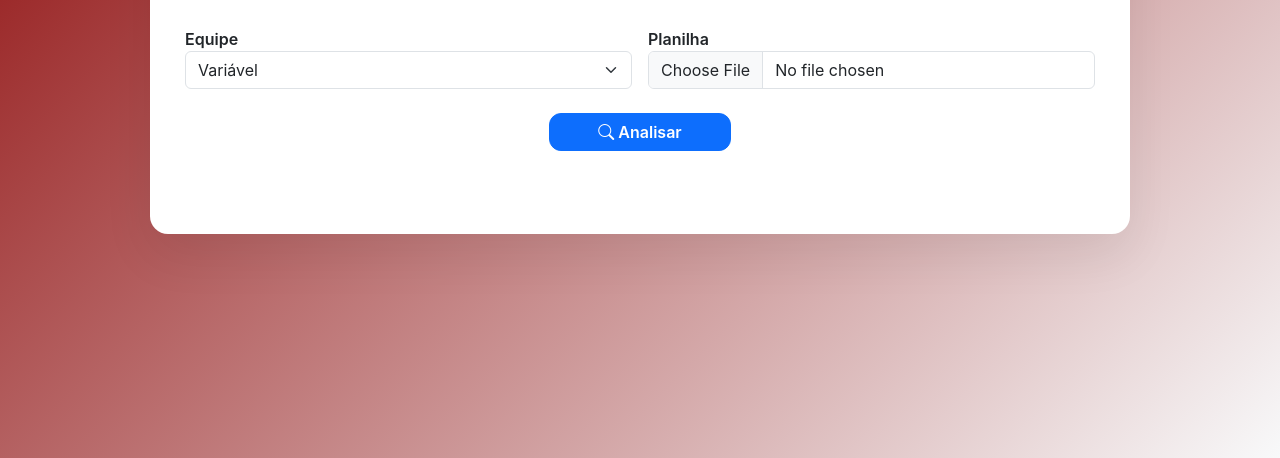
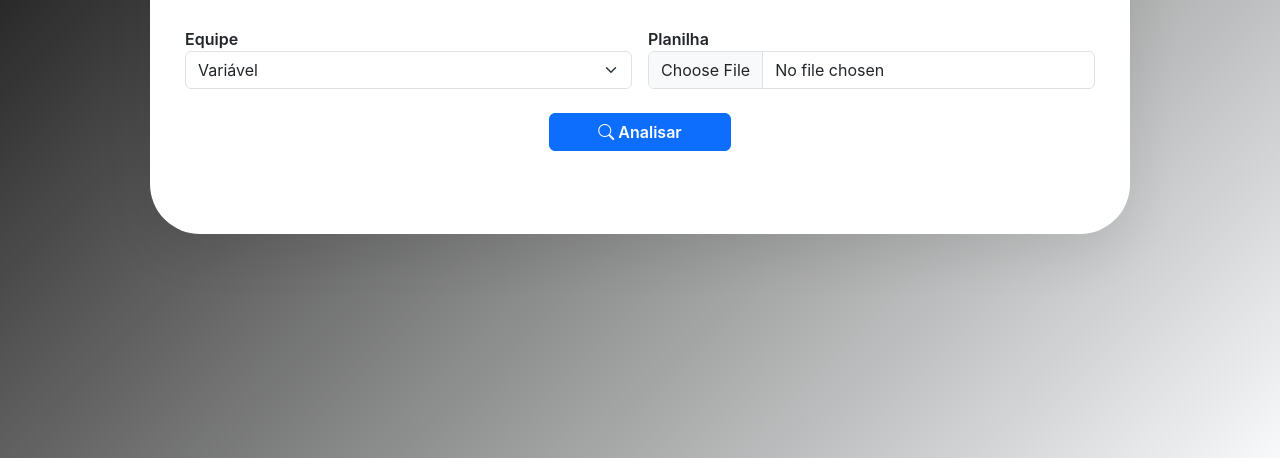
Before and after one commit to alexsiqueira15/Producao-Por-Hora-Sicol, a plain HTML site: page index.html in a window 1280 px wide. Shown: the part 342-800 px from the top of the page. Drawn offline with nearby package versions, Linux system fonts and the light colour scheme.

```diff
--- a/style.css
+++ b/style.css
@@ -1,5 +1,5 @@
 body {
-  background: linear-gradient(135deg, #8a0202, #f8f9fa);
+  background: linear-gradient(135deg, #000000, #f8f9fa);
   min-height: 100vh;
   display: flex;
   align-items: center;
@@ -11,7 +11,7 @@ body {
   max-width: 980px;
   width: 100%;
   background: #fff;
-  border-radius: 18px;
+  border-radius: 50px;
   padding: 35px;
   box-shadow: 0 20px 50px rgba(0, 0, 0, 0.08);
 }
@@ -31,7 +31,7 @@ body {
 }
 
 .btn-primary {
-  border-radius: 12px;
+  border-radius: px;
   font-weight: 600;
 }
 
```
